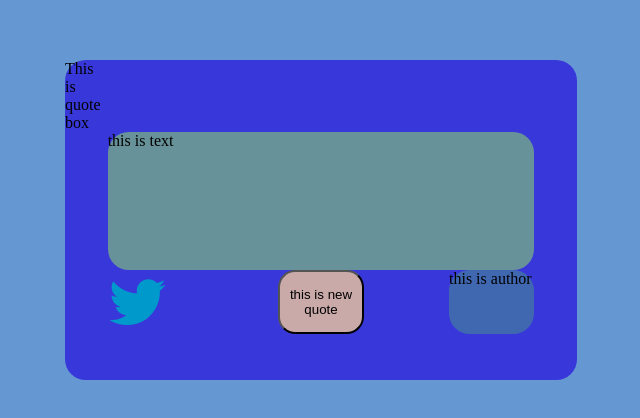
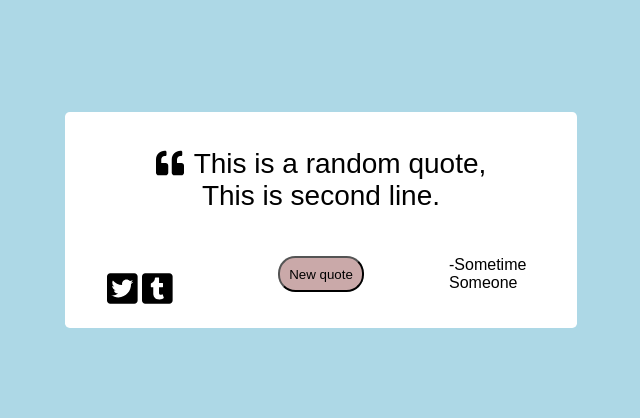
Before and after one commit to deepelegant99/random_quote_machine, a React (Create React App) app: page / in a window 1280 px wide. Shown: the part 180-598 px from the top of the page, without its empty margins (319-959 px from the left). Built offline with nearby package versions, Linux system fonts and the light colour scheme.

Commit message:
Basic initial design

```diff
--- a/package.json
+++ b/package.json
@@ -3,6 +3,11 @@
   "version": "0.1.0",
   "private": true,
   "dependencies": {
+    "@fortawesome/fontawesome-svg-core": "^1.2.36",
+    "@fortawesome/free-brands-svg-icons": "^5.15.4",
+    "@fortawesome/free-regular-svg-icons": "^5.15.4",
+    "@fortawesome/free-solid-svg-icons": "^5.15.4",
+    "@fortawesome/react-fontawesome": "^0.1.17",
     "@testing-library/jest-dom": "^5.16.1",
     "@testing-library/react": "^12.1.2",
     "@testing-library/user-event": "^13.5.0",
--- a/src/components/AuthorBox.js
+++ b/src/components/AuthorBox.js
@@ -1,5 +1,9 @@
 import React from 'react';
 
 export const AuthorBox = () => {
-  return <div id="author">this is author</div>;
+  return (
+    <div style={{ width: '100%' }} id="author">
+      -Sometime Someone
+    </div>
+  )
 };
--- a/src/components/NewQuoteBox.js
+++ b/src/components/NewQuoteBox.js
@@ -1,9 +1,12 @@
 import React from 'react';
 
-export const NewQuoteBox = () => {
+export const NewQuoteBox = ({ setColour }) => {
+  const handleSubmit = () => {
+    setColour('lightgreen')
+  }
   return (
-    <button>
-      <div id="new-quote">this is new quote</div>
+    <button onClick={handleSubmit} id="new-quote">
+      New quote
     </button>
-  );
-};
+  )
+}
--- a/src/components/QuoteBox.js
+++ b/src/components/QuoteBox.js
@@ -7,13 +7,16 @@ import { TextBox } from "./TextBox";
 import { TwitterBox } from "./TwitterBox";
 
 export const QuoteBox = () => {
+  const [colour, setColour] = React.useState('lightblue')
+  // document.body.style.backgroundColor = colour
+  document.getElementById('root').style.backgroundColor = colour
+
   return (
-    <div id="quote-box">
-      This is quote box
+    <div id="quote-box" style={{ position: 'relative' }}>
       <TextBox />
       <AuthorBox />
-      <NewQuoteBox />
+      <NewQuoteBox setColour={setColour} />
       <TwitterBox />
     </div>
-  );
+  )
 };
--- a/src/components/TextBox.js
+++ b/src/components/TextBox.js
@@ -1,5 +1,18 @@
 import React from 'react';
+import { FontAwesomeIcon } from '@fortawesome/react-fontawesome'
+import { faQuoteLeft } from '@fortawesome/free-solid-svg-icons'
 
 export const TextBox = () => {
-  return <div id="text">this is text</div>;
-};
+  return (
+    <div id="text">
+      <span style={{ marginRight: '10px' }}>
+        <FontAwesomeIcon icon={faQuoteLeft} />
+      </span>
+      This is a random quote,
+      <br />
+      This is second line.
+      <br />
+      <br />
+    </div>
+  )
+}
--- a/src/components/TwitterBox.js
+++ b/src/components/TwitterBox.js
@@ -1,10 +1,20 @@
 import React from 'react';
+import { FontAwesomeIcon } from '@fortawesome/react-fontawesome'
+import {
+  faTumblrSquare,
+  faTwitterSquare
+} from '@fortawesome/free-brands-svg-icons'
 
 export const TwitterBox = () => {
   return (
     // <a id="tweet-quote" target="_blank" href="twitter.com/intent/tweet">
     //   Twitter
     // </a>
-    <i id="tweet-quote" className="fa fa-twitter fa_custom fa-4x"></i>
-  );
-};
+    <div style={{ position: 'absolute', left: '40px', bottom: '20px' }}>
+      <FontAwesomeIcon icon={faTwitterSquare} style={styles.icon} />
+      <FontAwesomeIcon icon={faTumblrSquare} style={styles.icon} />
+    </div>
+  )
+}
+
+const styles = { icon: { fontSize: '35px', margin: '2px' } }
--- a/src/css/App.css
+++ b/src/css/App.css
@@ -8,13 +8,13 @@
 }
 
 body #root {
-  background-color: #6598d3;
   color: black;
   height: 100vh;
   width: 100vw;
   display: -webkit-box;
   display: -ms-flexbox;
   display: flex;
+  font-family: "Raleway", sans-serif;
   -webkit-box-pack: center;
       -ms-flex-pack: center;
           justify-content: center;
@@ -24,10 +24,10 @@ body #root {
 }
 
 body #root #quote-box {
-  background-color: #3838da;
+  background-color: white;
   width: 40%;
-  height: 40%;
-  border-radius: 1.3em;
+  height: auto;
+  border-radius: 0.3em;
   display: -ms-grid;
   display: grid;
   -ms-grid-columns: (1fr)[12];
@@ -43,8 +43,11 @@ body #root #quote-box {
 }
 
 body #root #quote-box #text {
-  background-color: #689299;
+  background-color: white;
   border-radius: 1.3em;
+  font-size: 1.75em;
+  font-weight: 500;
+  text-align: center;
   -ms-grid-row: 2;
   -ms-grid-row-span: 3;
   -ms-grid-column: 2;
@@ -53,7 +56,6 @@ body #root #quote-box #text {
 }
 
 body #root #quote-box #author {
-  background-color: #4068b1;
   border-radius: 1.3em;
   -ms-grid-row: 5;
   -ms-grid-column: 10;
--- a/src/css/App.scss
+++ b/src/css/App.scss
@@ -5,6 +5,8 @@ $text-area-color: rgb(104, 146, 153);
 $twitter-area-color: rgb(116, 192, 93);
 $new-quote-color: rgb(202, 169, 169);
 $author-area-color: rgb(64, 104, 177);
+$background-color: #fff;
+
 
 /* Border radius variable */
 $border-radius-value: 1.3em;
@@ -72,7 +74,7 @@ body {
 @media (max-width: 500px) {
   body {
     #root {
-      background-color: aqua;
+      background-color: var(--background-color);
       color: black;
       height: 100vh;
       width: 100vw;
```
Also changed, not shown: 1 other file (tests, documents, lock files or other folders).
